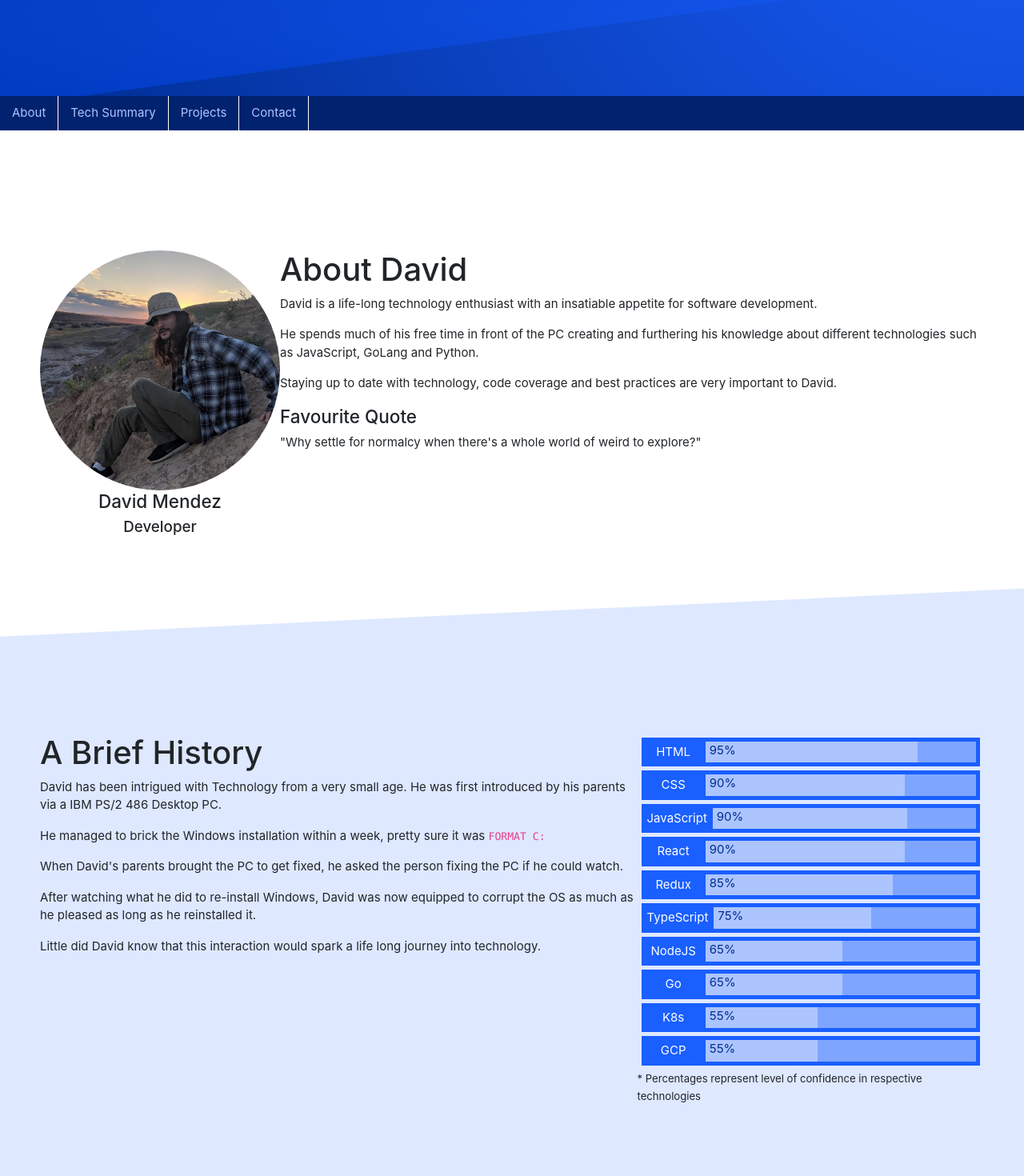
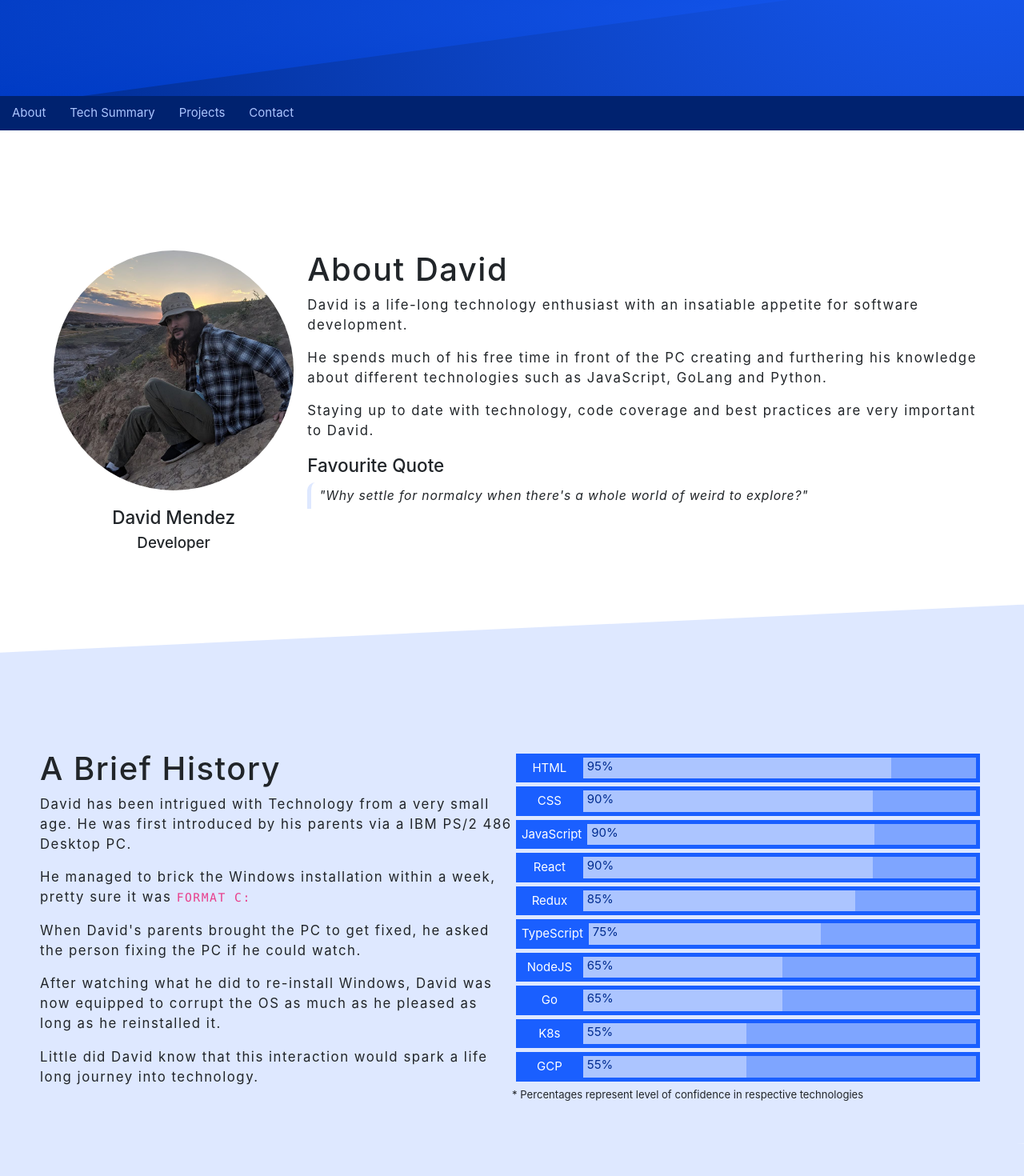
Before and after one commit to djm204/portfolio-frontend, a React (Create React App) app: page / in a window 1280 px wide. Shown: the part 680-2150 px from the top of the page at 80% size. Built offline with nearby package versions, Linux system fonts and the light colour scheme; no server answers; what @fortawesome/pro-solid-svg-icons would draw is missing.

Commit message:
some styling to text

```diff
--- a/public/index.html
+++ b/public/index.html
@@ -5,8 +5,12 @@
     <link rel="icon" href="%PUBLIC_URL%/favicon.ico" />
     <meta name="viewport" content="width=device-width, initial-scale=1" />
     <meta name="theme-color" content="#000000" />
-    <link href='https://fonts.googleapis.com/css?family=Lato:300,400,700' rel='stylesheet' type='text/css'>
-    <link href="https://stackpath.bootstrapcdn.com/bootswatch/4.4.1/flatly/bootstrap.min.css" rel="stylesheet" integrity="sha384-yrfSO0DBjS56u5M+SjWTyAHujrkiYVtRYh2dtB3yLQtUz3bodOeialO59u5lUCFF" crossorigin="anonymous">
+    <link
+      href="https://stackpath.bootstrapcdn.com/bootswatch/4.4.1/flatly/bootstrap.min.css"
+      rel="stylesheet"
+      integrity="sha384-yrfSO0DBjS56u5M+SjWTyAHujrkiYVtRYh2dtB3yLQtUz3bodOeialO59u5lUCFF"
+      crossorigin="anonymous"
+    />
     <link rel="apple-touch-icon" href="%PUBLIC_URL%/logo192.png" />
     <!--
       manifest.json provides metadata used when your web app is installed on a
--- a/src/pages/Contact/Contact.tsx
+++ b/src/pages/Contact/Contact.tsx
@@ -19,7 +19,6 @@ const Contact: FunctionComponent = () => {
           <input
             onChange={handleInputChange}
             value={inputs.name}
-            type="text"
             name="name"
             placeholder="*Name"
             required
--- a/src/stylesheets/About.css
+++ b/src/stylesheets/About.css
@@ -10,10 +10,26 @@
 
 .Bio__Image {
   text-align: center;
-  flex-basis: 25%;
+  flex-basis: 50%;
 }
 
 .Bio__Image .Bio__Image__Picture img {
   border-radius: 30em;
   width: 300px;
+  margin-bottom: 20px;
 }
+
+.WriteUp {
+  letter-spacing: 0.09em;
+  font-size: 1.12em;
+}
+
+blockquote {
+  border-top-left-radius: 10px;
+  border-left: 5px solid rgba(172, 197, 255, 0.4);
+  padding-left: 10px;
+  font-style: italic;
+  font-size: 1.05em;
+  letter-spacing: 0.05em;
+  padding: 5px 0px 5px 10px;
+}
--- a/src/stylesheets/App.css
+++ b/src/stylesheets/App.css
@@ -31,13 +31,11 @@ body {
 .Nav a {
   color: rgba(172, 197, 255, 1);
   padding: 10px 15px;
-  border-right: 1px solid white;
 }
 
 .Nav a:hover {
   color: rgba(216, 144, 0, 1);
   text-decoration: none;
-  border-right: 1px solid white;
   background: rgba(26, 95, 255, 0.6);
 }
 
--- a/src/stylesheets/Contact.css
+++ b/src/stylesheets/Contact.css
@@ -4,6 +4,11 @@
   align-items: center;
   background-color: rgba(126, 165, 255, 0.4);
   padding: 50px 0;
+  letter-spacing: 0.05em;
+}
+
+.Contact h2 {
+  padding-bottom: 20px;
 }
 
 .Contact__Form {
--- a/src/stylesheets/Egg.css
+++ b/src/stylesheets/Egg.css
@@ -7,6 +7,6 @@
 }
 
 .EggBert:hover {
-  color: green;
+  color: rgba(255, 211, 0, 0.9);
   cursor: pointer;
 }
--- a/src/stylesheets/TechSummary.css
+++ b/src/stylesheets/TechSummary.css
@@ -1,3 +1,9 @@
+.TechSummaryPage__Introduction {
+  letter-spacing: 0.09em;
+  font-size: 1.12em;
+}
+
+.TechSummaryPage__Introduction,
 .TechSummaryPage__Introduction__StatBars {
   flex-basis: 50%;
 }
@@ -14,6 +20,7 @@
   text-align: center;
   padding-bottom: 20px;
   padding-top: 20px;
+  letter-spacing: 0.05em;
 }
 
 .TechSummary__Projects__Wrapper {
@@ -25,6 +32,7 @@
   padding: 25px;
   position: relative;
   width: 25%;
+  letter-spacing: 0.05em;
 }
 
 .Project--hidden {
```
